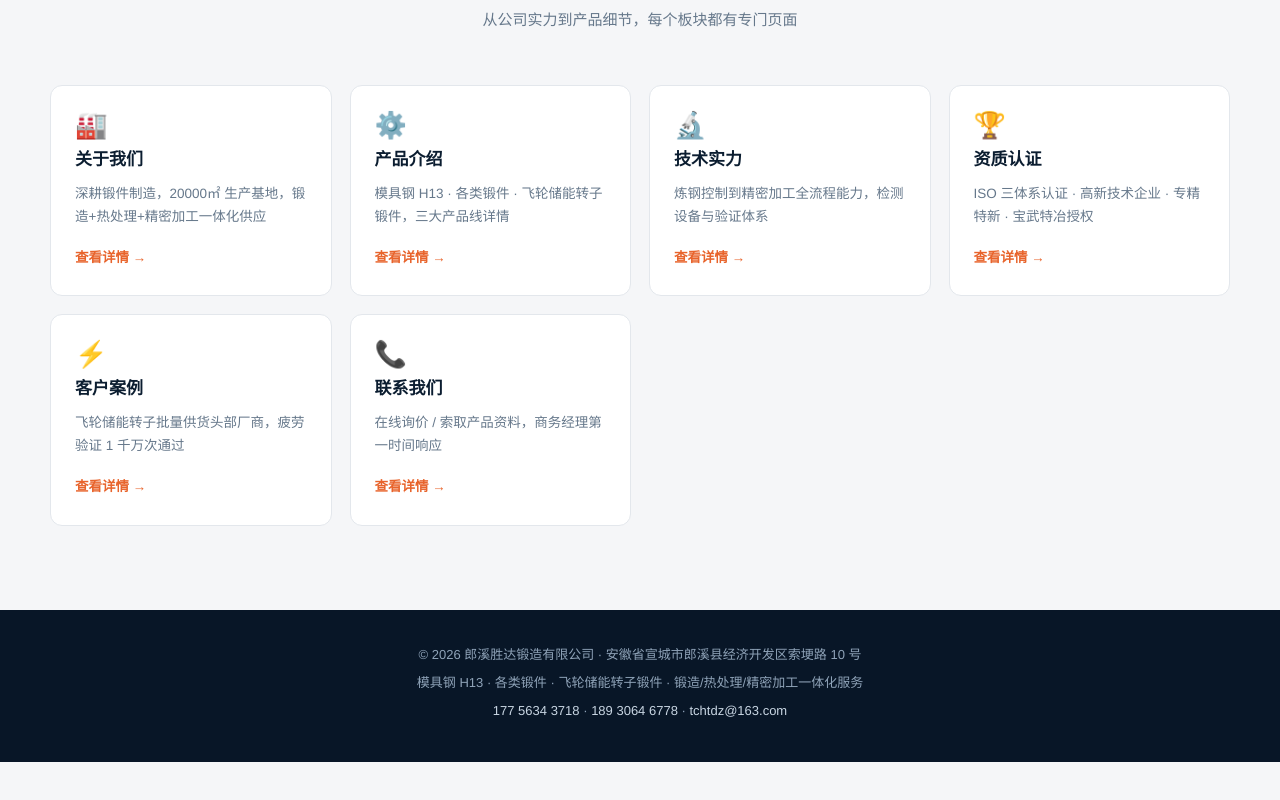
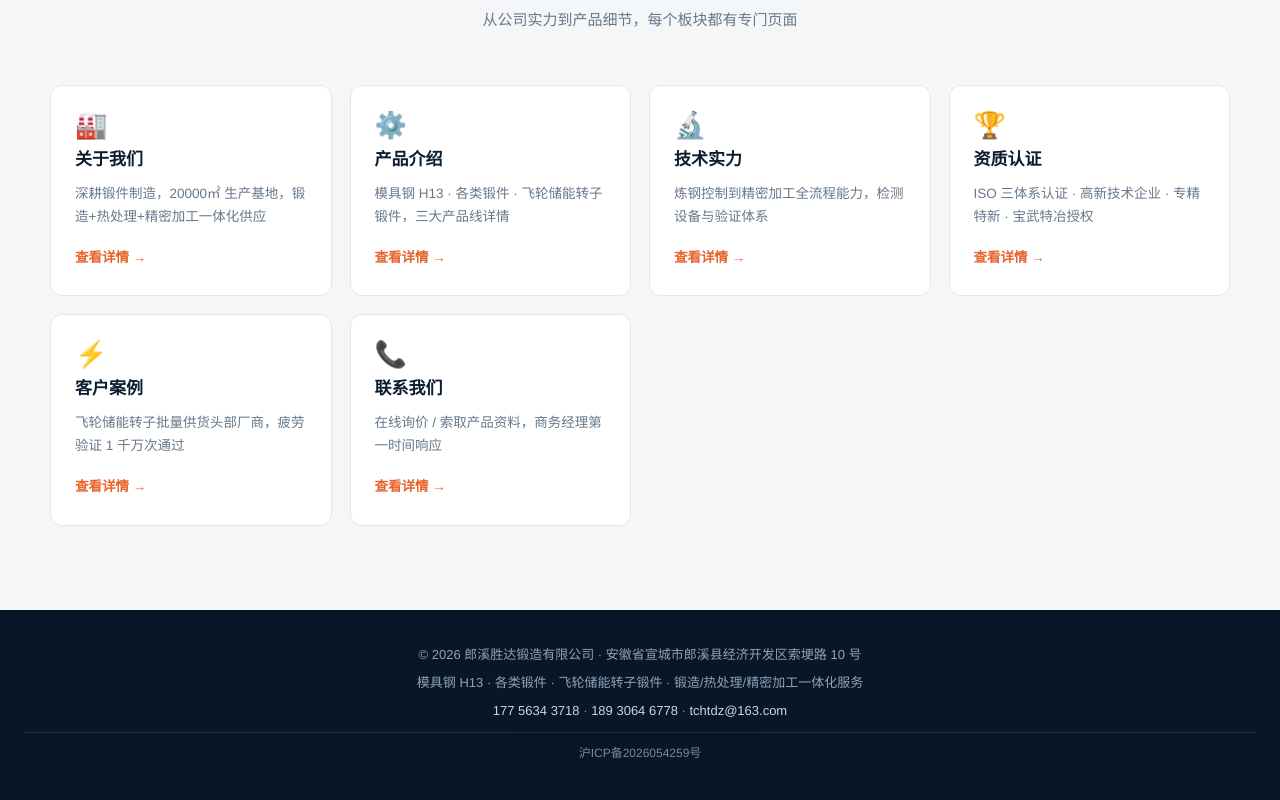
Before and after one commit to tchtdz-arch/lxshengda-, a plain HTML site: page index.html in a window 1280 px wide. Shown: the part 926-1726 px from the top of the page. Before the commit the page ends 1688 px from the top, so only its background shows below. Drawn offline with Linux system fonts and the light colour scheme.

Commit message:
页脚添加 ICP 备案号 沪ICP备2026054259号（12 个页面）

```diff
--- a/assets/style.css
+++ b/assets/style.css
@@ -253,6 +253,9 @@
   footer.site-footer{background:#081627;color:#8fa3b8;padding:34px 24px;text-align:center;font-size:13px}
   footer.site-footer a{color:#c8d5e2}
   footer.site-footer .f-line{margin-bottom:6px}
+  footer.site-footer .f-beian{margin-top:10px;padding-top:10px;border-top:1px solid rgba(143,163,184,.18);font-size:12px;opacity:.82}
+  footer.site-footer .f-beian a{color:#8fa3b8;text-decoration:none}
+  footer.site-footer .f-beian a:hover{color:#c8d5e2}
 
   /* ===== 响应式 ===== */
   @media(max-width:960px){
--- a/index.html
+++ b/index.html
@@ -172,6 +172,7 @@
   <div class="f-line" data-zh="© <span id='year'></span> 郎溪胜达锻造有限公司 · 安徽省宣城市郎溪县经济开发区索埂路 10 号" data-en="© <span id='year'></span> Langxi Shengda Forging Co., Ltd. · No. 10 Suogeng Road, Langxi Economic Development Zone, Xuancheng, Anhui">© <span id="year"></span> 郎溪胜达锻造有限公司 · 安徽省宣城市郎溪县经济开发区索埂路 10 号</div>
   <div class="f-line" data-zh="模具钢 H13 · 各类锻件 · 飞轮储能转子锻件 · 锻造/热处理/精密加工一体化服务" data-en="H13 Die Steel · Various Forgings · Flywheel Rotor Forgings · Integrated Forging / Heat Treatment / Precision Machining"></div>
   <div class="f-line"><a href="tel:17756343718">177 5634 3718</a> · <a href="tel:18930646778">189 3064 6778</a> · <a href="mailto:tchtdz@163.com">tchtdz@163.com</a></div>
+  <div class="f-line f-beian"><a href="https://beian.miit.gov.cn/" target="_blank" rel="noopener nofollow">沪ICP备2026054259号</a></div>
 </footer>
 
 <script src="assets/main.js"></script>
```
Also changed, not shown: about.html (+1 -0 lines), cases.html (+1 -0 lines), certification.html (+1 -0 lines), contact.html (+1 -0 lines), cylinder-barrel.html (+1 -0 lines), flywheel-rotor.html (+1 -0 lines), forgings.html (+1 -0 lines), h13.html (+1 -0 lines), products.html (+1 -0 lines), stainless-forging.html (+1 -0 lines), tech.html (+1 -0 lines).
